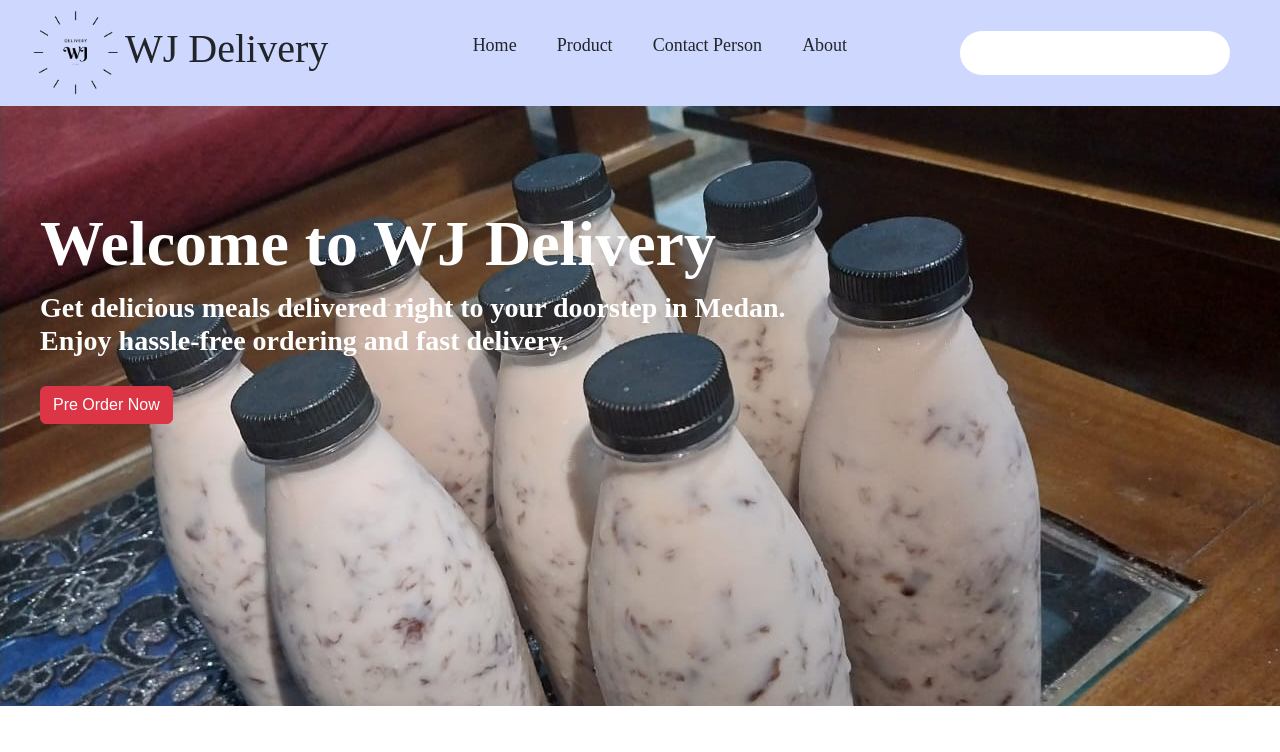
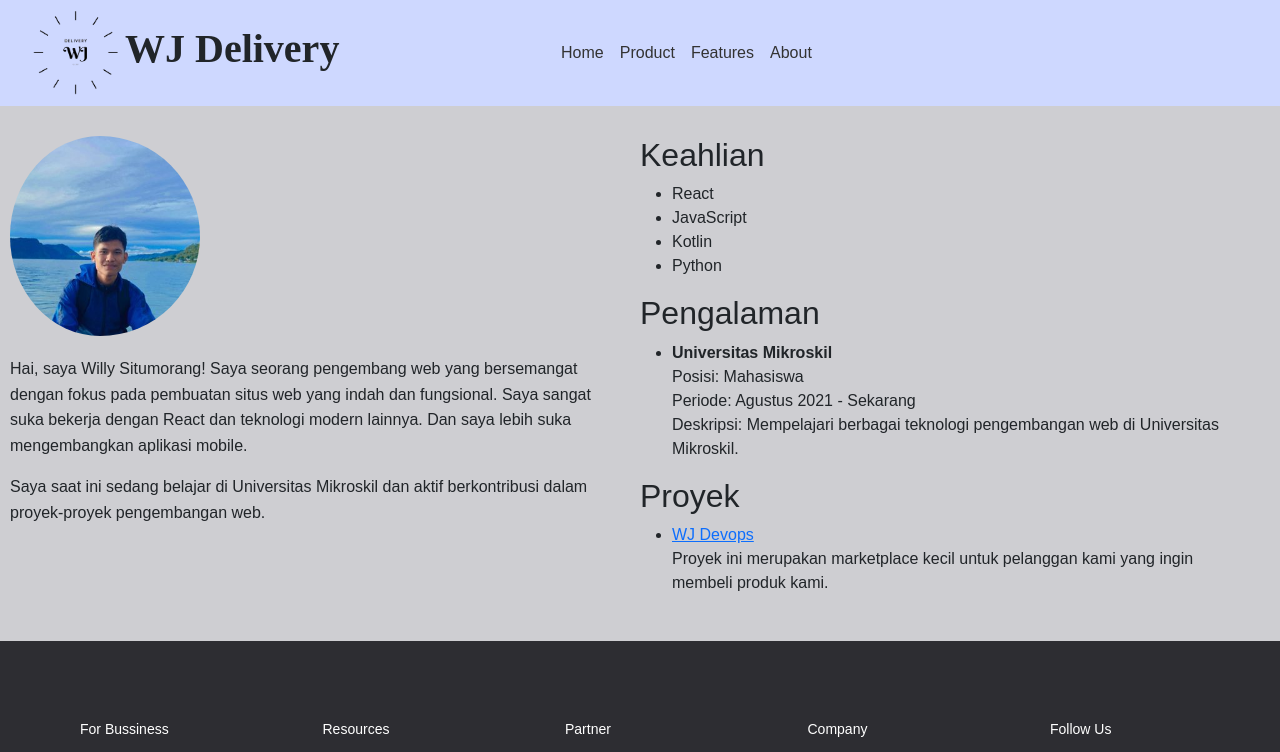
Before and after one commit to fachragilidrus/WJ, a React (Vite) app: page /about in a window 1280 px wide. Shown: the top 752 px of the page. Built offline with nearby package versions, Linux system fonts and the light colour scheme; data requests are answered from the project's data file.

Commit message:
"Make a product page, and about page"

```diff
--- a/package.json
+++ b/package.json
@@ -16,7 +16,7 @@
     "react": "^18.2.0",
     "react-bootstrap": "^2.9.2",
     "react-dom": "^18.2.0",
-    "react-router-dom": "^6.21.2",
+    "react-router-dom": "^6.27.0",
     "sweetalert": "^2.1.2"
   },
   "devDependencies": {
--- a/src/App.jsx
+++ b/src/App.jsx
@@ -1,39 +1,25 @@
+import React from 'react';
+import { BrowserRouter as Router, Route, Routes } from 'react-router-dom';
+import Content from './components/Content/Content';
 import Navbar from './components/Navbar/Navbar';
-import Content from './components/Content/Content';
+import Product from './components/Page/Product/Product';
+import Features from './components/Page/Features';
+import About from './components/Page/About/About';
 import Footer from './components/Footbar/Footer';
-import React, { Component } from 'react'
-import { API_URL } from './utils/constant';
-import axios from 'axios';
 
-export default class App extends Component {
-  constructor(props) {
-    super(props)
+function App() {
+  return (
+    <Router>
+      <Navbar />
+      <Routes>
+        <Route path="/" element={<Content />} />
+        <Route path="/product" element={<Product />} />
+        <Route path="/features" element={<Features />} />
+        <Route path="/about" element={<About />} />
+      </Routes>
+      <Footer />
+    </Router>
+  );
+}
 
-    this.state = {
-      menus: [],
-    }
-  }
-
-  componentDidMount() {
-    axios
-      .get(API_URL + "products")
-      .then(res => {
-        const menus = res.data;
-        this.setState({ menus });
-      })
-      .catch(error => {
-        console.log(error)
-      })
-  }
-
-  render() {
-    console.log(this.state.menus);
-    return (
-      <div>
-        <Navbar />
-        <Content />
-        <Footer />
-      </div>
-    )
-  }
-}
+export default App;
--- a/src/components/Content/Content.jsx
+++ b/src/components/Content/Content.jsx
@@ -88,6 +88,7 @@ const Content = () => {
             </div>
         </div>
     )
+
 }
 
 export default Content;
--- a/src/components/Footbar/Footer.jsx
+++ b/src/components/Footbar/Footer.jsx
@@ -80,7 +80,7 @@ const Footer = () => {
                                 </a>
                             </p>
                             <p><a
-                                href="https://www.instagram.com/iamwillypieter/"
+                                href="https://www.instagram.com/iamwillypieters/"
                                 target="_blank"
                                 rel="noopener noreferrer">
                                     <img src={instagram} alt="" />
--- a/src/components/Image.jsx
+++ b/src/components/Image.jsx
@@ -3,5 +3,6 @@ import burger from '../assets/burger.jpeg';
 import eslumut from '../assets/eslumut.jpeg';
 import kfc from '../assets/kfc.jpeg';
 import starbucks from '../assets/starbucks.jpeg';
+import picture from '../assets/picture.jpg';
 
-export {bakso, burger, eslumut, kfc, starbucks}
+export {bakso, burger, eslumut, kfc, starbucks, picture}
--- a/src/components/Navbar/Navbar.css
+++ b/src/components/Navbar/Navbar.css
@@ -1,3 +1,4 @@
+/* Navbar.css */
 .navbar{
     width: 100%;
     display: flex;
@@ -19,27 +20,30 @@
     margin-left: 30px;
 }
 
-ul{
-    flex: 1;
+  .logo-text {
+    margin-left: 10px;
+    font-weight: bold;
+  }
+
+  .nav-list {
+    display: flex;
     list-style: none;
-    text-align: center;
-}
+    margin: 0;
+    padding: 0;
+  }
 
-ul li{
-    font-family: 'Times New Roman';
-    display: inline-block;
-    margin: 10px 20px;
-    font-size: 18px;
-    cursor: pointer;
-}
+  .nav-list li {
+    margin-right: 1rem; /* Add some margin between navigation items */
+  }
 
-.marquee-box{
-    display: flex;
-    align-items: center;
-    background: #fff;
-    padding: 10px 20px;
-    border-radius: 50px;
-    margin-right: 50px;
+  .nav-list a {
+    text-decoration: none; /* Remove link underline */
+    color: #333; /* Darker text color */
+    font-weight: normal; /* Regular font weight */
+  }
+
+.nav-list a:hover {
+    color: #007bff; /* Blue hover color */
 }
 
 .marquee-box input{
@@ -58,4 +62,4 @@ marquee {
     font-weight: bold;
     color: #000000;
     white-space: nowrap;
-  }
+}
--- a/src/components/Navbar/Navbar.jsx
+++ b/src/components/Navbar/Navbar.jsx
@@ -1,30 +1,36 @@
-import React from 'react'
-import './Navbar.css'
-import logo from '../../assets/wj-logo.png'
+import React from 'react';
+import { Link } from 'react-router-dom'; // Import Link for navigation
+import logo from '../../assets/wj-logo.png'; // Import logo image
+import './Navbar.css'; // Import custom CSS
 
 const Navbar = () => {
   const navItems = [
     'Home',
     'Product',
-        'Contact Person',
-        'About'
+    'Features',
+    'About',
   ];
+
   return (
-    <div className='navbar'>
-        <div className='logo-container'>
-            <img src={logo} alt="" className='logo' />
-            <h1 className='logo-text' style={{fontFamily: 'Times New Roman', marginLeft: 5}}>WJ Delivery</h1>
+    <nav className="navbar">
+      <div className="logo-container">
+        <img src={logo} alt="WJ Delivery Logo" className="logo" />
+        <h1 className="logo-text" style={{ fontFamily: 'Times New Roman', marginLeft: 5 }}>
+          WJ Delivery
+        </h1>
       </div>
-        <ul className='nav-list'>
+      <ul className="nav-list">
         {navItems.map((item, index) => (
-                <li key={index}>{item}</li>
+          <li key={index}>
+            <Link to={`/${item.toLowerCase()}`}>{item}</Link>
+          </li>
         ))}
       </ul>
-        <div className='marquee-box'>
+      <div className="marquee-box">
         <marquee behavior="scroll" direction="right">Welcome To WJ Delivery Website</marquee>
       </div>
-    </div>
-  )
-}
+    </nav>
+  );
+};
 
 export default Navbar;
--- /dev/null
+++ b/src/components/Page/About/About.css
@@ -0,0 +1,36 @@
+  .about-section {
+    padding: 30px 0;
+    background-color: rgb(206, 206, 210);
+  }
+  .row {
+    padding: 0;
+    width: 100%;
+    background-color: rgb(206, 206, 210);
+  }
+
+  .profile-image {
+    border-radius: 50%;
+    padding-left: 10px;
+    width: 200px;
+    height: 200px;
+    object-fit: cover;
+  }
+
+  .about-text {
+    margin-top: 20px;
+    line-height: 1.6;
+    padding-left: 10px;
+  }
+
+  .skills, .experience, .projects {
+    margin-top: 20px;
+  }
+
+  .skills ul, .experience ul, .projects ul {
+    list-style: none;
+    padding: 0;
+  }
+
+  .skills li, .experience li, .projects li {
+    margin-bottom: 10px;
+  }
--- /dev/null
+++ b/src/components/Page/About/About.jsx
@@ -0,0 +1,54 @@
+import React from 'react';
+import './About.css';
+import {picture} from '../../Image';
+
+const About = () => {
+  return (
+    <section className="about-section">
+      <div className="container-about">
+        <div className="row">
+          <div className="col-md-6">
+            <img src={picture} alt="profilePicture" className="profile-image" />
+            <div className="about-text">
+              <p>Hai, saya Willy Situmorang! Saya seorang pengembang web yang bersemangat dengan fokus pada pembuatan situs web yang indah dan fungsional. Saya sangat suka bekerja dengan React dan teknologi modern lainnya. Dan saya lebih suka mengembangkan aplikasi mobile.</p>
+              <p>Saya saat ini sedang belajar di Universitas Mikroskil dan aktif berkontribusi dalam proyek-proyek pengembangan web.</p>
+            </div>
+          </div>
+          <div className="col-md-6">
+            <h2>Keahlian</h2>
+            <ul>
+              <li>React</li>
+              <li>JavaScript</li>
+              <li>Kotlin</li>
+              <li>Python</li>
+            </ul>
+
+            <h2>Pengalaman</h2>
+            <ul>
+              <li>
+                <strong>Universitas Mikroskil</strong>
+                <br />
+                Posisi: Mahasiswa
+                <br />
+                Periode: Agustus 2021 - Sekarang
+                <br />
+                Deskripsi: Mempelajari berbagai teknologi pengembangan web di Universitas Mikroskil.
+              </li>
+            </ul>
+
+            <h2>Proyek</h2>
+            <ul>
+              <li>
+                <a href="https://github.com/orgs/K23-DEVOPS/repositories">WJ Devops</a>
+                <br />
+                Proyek ini merupakan marketplace kecil untuk pelanggan kami yang ingin membeli produk kami.
+              </li>
+            </ul>
+          </div>
+        </div>
+      </div>
+    </section>
+  );
+};
+
+export default About;
--- /dev/null
+++ b/src/components/Page/Features.jsx
@@ -0,0 +1,12 @@
+import React from 'react';
+
+function Features() {
+  return (
+    <div>
+      <h1>Tentang Kami</h1>
+      <p>Ini adalah halaman tentang kami.</p>
+    </div>
+  );
+}
+
+export default Features;
--- /dev/null
+++ b/src/components/Page/Product/Product.css
@@ -0,0 +1,3 @@
+.container-main{
+    padding: 10px 0;
+}
--- /dev/null
+++ b/src/components/Page/Product/Product.jsx
@@ -0,0 +1,44 @@
+import React from 'react';
+import Cardmenu from "../../Card/Cardmenu";
+import {bakso, eslumut, kfc, starbucks} from '../../Image';
+
+const Product= () => {
+    return (
+        <div className="containerMain" style={{ backgroundColor: 'rgb(40, 40, 40)' }}>
+                <div className="row">
+                    <div className="col-12 text-center my-5">
+                        <h1 style={{
+                            fontFamily: 'Times New Roman',
+                            fontSize: '50px',
+                            color: 'white',
+                            fontWeight: 'bold'
+                        }}>
+                            Food Menu
+                        </h1>
+                    </div>
+                    <div className="row justify-content-center my-5">
+                        <div className="col-lg-4 col-md-6 my-2">
+                            <Cardmenu image={eslumut} menu="Es Lumut" desc="Rp. 10.000" />
+                        </div>
+                        <div className="col-lg-4 col-md-6 my-2">
+                            <Cardmenu image={bakso} menu="Bakso Ayam" desc="Rp. 10.000" />
+                        </div>
+                        <div className="col-lg-4 col-md-6 my-2">
+                            <Cardmenu image={kfc} menu="KFC" desc="Rp. 10.000" />
+                        </div>
+                        <div className="col-lg-4 col-md-6 my-2">
+                            <Cardmenu image={starbucks} menu="Starbucks" desc="Rp. 10.000" />
+                        </div>
+                        <div className="col-lg-4 col-md-6 my-2">
+                            <Cardmenu image={kfc} menu="KFC" desc="Rp. 10.000" />
+                        </div>
+                        <div className="col-lg-4 col-md-6 my-2">
+                            <Cardmenu image={starbucks} menu="Starbucks" desc="Rp. 10.000" />
+                        </div>
+                    </div>
+                </div>
+            </div>
+    );
+};
+
+export default Product;
```
Also changed, not shown: src/assets/picture.jpg (added), 1 other file (tests, documents, lock files or other folders). Lines whose indentation alone changed are shown as unchanged.
